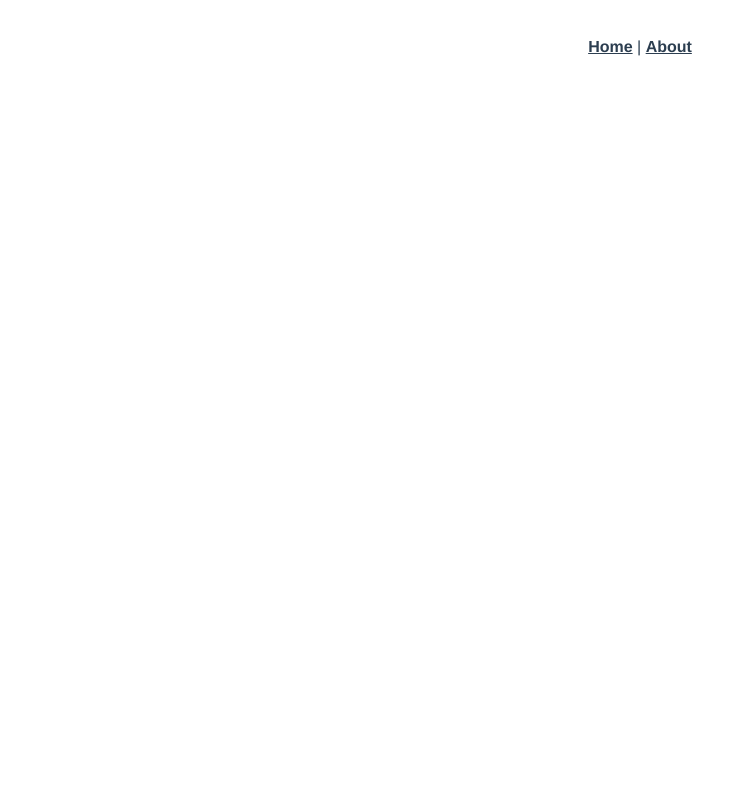
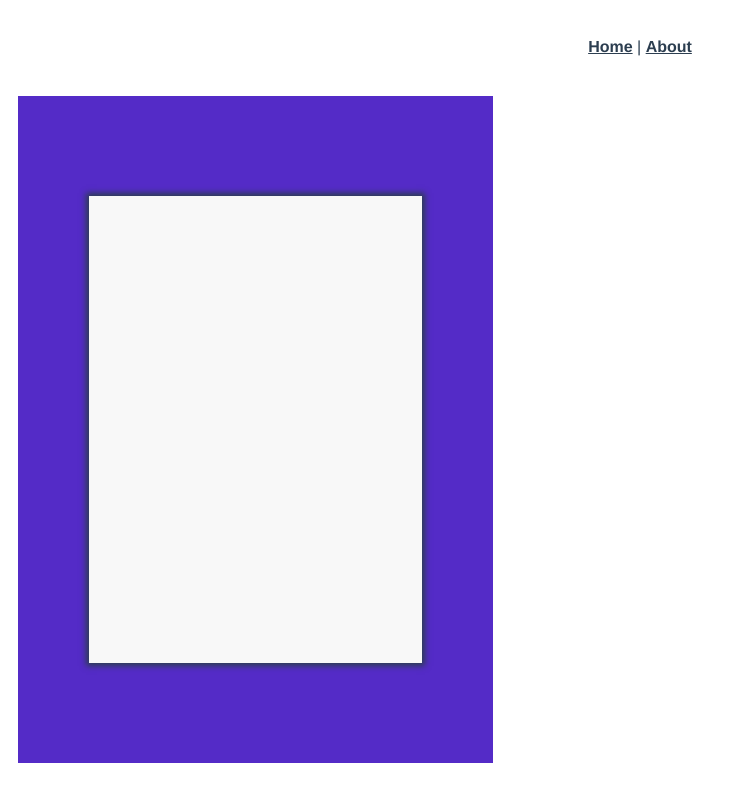
Before and after one commit to jenseneducation-viktor-rizk/kaos-project-frk19s, a Vue app: page /tickets in a window 1280 px wide. Shown: the whole page, without its empty margins (0-737 px from the left). Built offline with nearby package versions, Linux system fonts and the light colour scheme.

Commit message:
tickets started

```diff
--- /dev/null
+++ b/src/components/Ticket.vue
@@ -0,0 +1,21 @@
+<template>
+  <div id="ticket">
+
+  </div>
+</template>
+
+<script>
+export default {
+
+}
+
+</script>
+
+<style lang="scss" scoped>
+    #ticket {
+        width: 70%;
+        height: 70%;
+        background-color: rgba($color: #f8f8f8, $alpha: 1.0);
+        box-shadow: 0px 0px 6px 3px;
+    }
+</style>
--- a/src/router/index.js
+++ b/src/router/index.js
@@ -1,6 +1,7 @@
 import Vue from 'vue'
 import VueRouter from 'vue-router'
 import Home from '../views/Home.vue'
+import Tickets from '../views/Tickets.vue'
 
 Vue.use(VueRouter)
 
@@ -17,6 +18,11 @@ Vue.use(VueRouter)
     // this generates a separate chunk (about.[hash].js) for this route
     // which is lazy-loaded when the route is visited.
     component: () => import(/* webpackChunkName: "about" */ '../views/About.vue')
+  },
+  {
+    path: '/tickets',
+    name: 'Tickets',
+    component: Tickets
   }
 ]
 
--- /dev/null
+++ b/src/views/Tickets.vue
@@ -0,0 +1,30 @@
+<template>
+  <div id="tickets">
+      <Ticket />
+  </div>
+</template>
+
+<script>
+import Ticket from '../components/Ticket'
+
+
+export default {
+    components: { Ticket }
+
+}
+</script>
+
+<style lang="scss" scoped>
+    #tickets {
+        display: flex;
+        justify-content: center;
+        align-items: center;
+        margin: 10px;
+        padding: 0;
+        max-height: 667px;
+        max-width: 475px;
+        height: 100vh;
+        width: 100vw;
+        background-color: rgba($color: #542bc7, $alpha: 1.0);
+    }
+</style>
```
